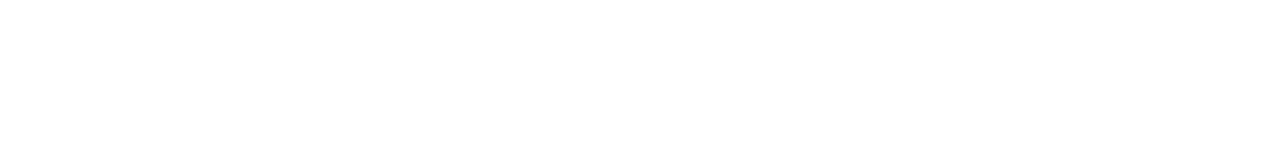
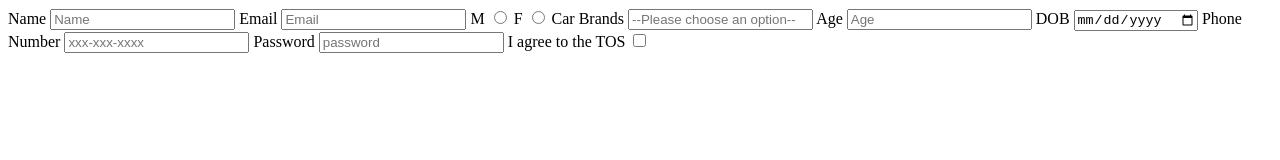
Before and after one commit to acciojob/signup-form-car-Hemant-1993, a website: page main.html in a window 1280 px wide. Drawn offline with Linux system fonts and the light colour scheme.

Commit message:
created a submission

```diff
--- a/main.html
+++ b/main.html
@@ -7,7 +7,31 @@
 </head>
 
 <body>
-	<!-- the entire body must be written by student -->
+
+	<form method="post">
+		<label for="name">Name</label>
+		<input type="text" id="name" placeholder="Name" required>
+		<label for="email">Email</label>
+		<input type="email" id="email" placeholder="Email" required>
+		<label for="gender_m">M</label>
+		<input type="radio" id="gender_m" name="gender" required>
+		<label for="gender_f">F</label>
+		<input type="radio" id="gender_f" name="gender" required>
+		<label for="cars">Car Brands</label>
+		<input id="cars" type="select" placeholder="--Please choose an option--" required>
+
+		<label for="age">Age</label>
+		<input type="number" id="age" placeholder="Age" required>
+		<label for="dob">DOB</label>
+		<input type="date" id="dob" required>
+		<label for="tel">Phone Number</label>
+		<input type="tel" id="tel" placeholder="xxx-xxx-xxxx">
+		<label for="password">Password</label>
+		<input type="password" id="password" placeholder="password" required>
+		<label for="tos">I agree to the TOS</label>
+		<input type="checkbox" id="tos" required>
+
+	</form>
     <script type="text/javascript" src="./script.js">
 </script>
 
```
